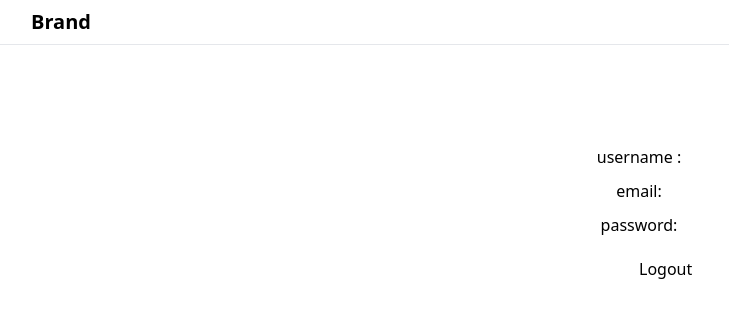
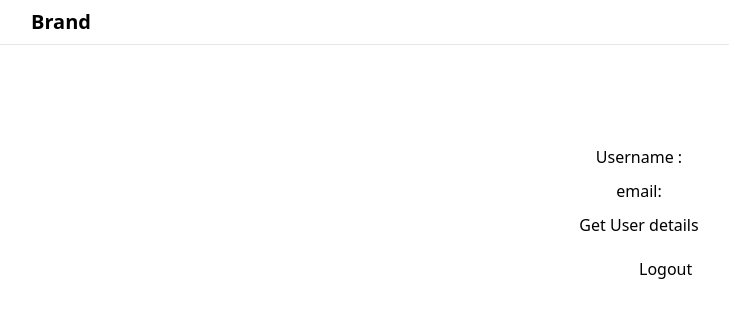
Before and after one commit to Siser-Pratap/Video-chat-interview-call, a Next.js app: page / in a window 1280 px wide. Shown: the top 318 px of the page, without its empty margins (1-730 px from the left). Built offline with nearby package versions, Linux system fonts and the light colour scheme.

Commit message:
completed user information

```diff
--- a/src/app/api/users/login/route.js
+++ b/src/app/api/users/login/route.js
@@ -29,7 +29,7 @@ export async function POST(req) {
             username: user.username
         };
 
-        const token = jwt.sign(tokendata, process.env.JWT_SECRET, { expiresIn: "2h" });
+        const token = jwt.sign(tokendata, process.env.JWT_SECRET, { expiresIn: "1h" });
 
         const response = NextResponse.json({ message: 'User Logged in', success: true });
 
--- /dev/null
+++ b/src/app/api/users/me/route.js
@@ -0,0 +1,19 @@
+import jwt from "jsonwebtoken";
+import User from "@/app/models/userModels";
+import { NextResponse } from "next/server";
+
+export async function GET(req){
+
+    try {
+        const token = await req.cookies.get("token")?.value || "";
+        const decodedToken = jwt.verify(token, process.env.JWT_SECRET);
+        const id = decodedToken.id;
+        const user = await User.findOne({_id:id}).select("-password");
+
+        return NextResponse.json({message:"User Found", data:user});
+
+    } catch (error) {
+        return NextResponse.json({message:"Error decoding token",error:error.message});
+    }
+
+}
--- a/src/app/page.js
+++ b/src/app/page.js
@@ -2,10 +2,25 @@
 import Image from "next/image";
 import Navbar from "./components/Navbar";
 import Logout from "./components/Logout";
+import { useState } from "react";
+import axios from "axios";
+import { userAgent } from "next/server";
 
 
 
 export default function Home() {
+
+  const [data, setdata] = useState({email:"",username:""});
+
+  const handleInformation = async(e)=>{
+    e.preventDefault();
+    try {
+      const res = await axios.get("/api/users/me");
+      setdata({...data, email:res.data.data.email, username:res.data.data.username});
+    } catch (error) {
+      console.log(error.message);
+    }
+  }
 
 
 
@@ -15,14 +30,12 @@ export default function Home() {
       <Navbar />
       <div className="flex flex-col mt-[100px] gap-[10px] justify-center items-center h-full w-full">
         <h1>
-          username :
+          Username : {data.username}
         </h1>
         <h2>
-          email:
+          email: {data.email}
         </h2>
-        <h3>
-          password:
-        </h3>
+        <button onClick={handleInformation}>Get User details</button>
       </div>
       <Logout />
     </>
```
